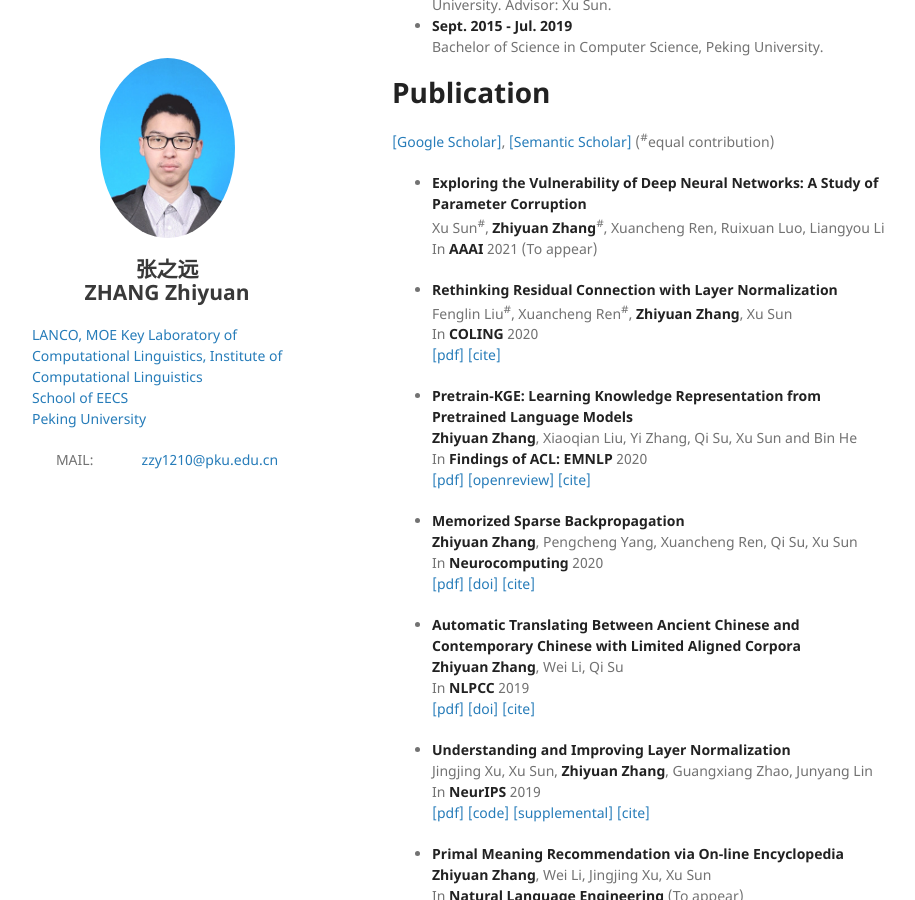
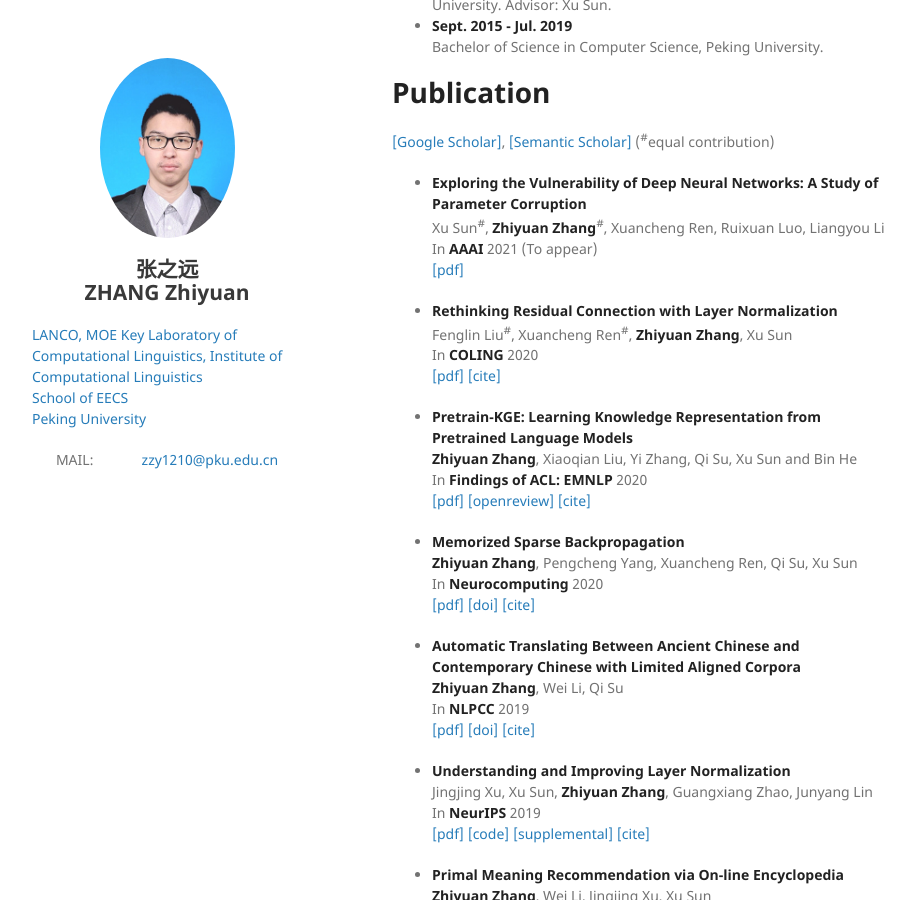
Before and after one commit to pkuzzy/pkuzzy.github.io, a Jekyll site: the page built from index.md, in a window 1280 px wide and 900 px high, scrolled down 445 px. Shown: the whole window, without its empty margins (178-1093 px from the left). Built offline with Jekyll 4.4.1, drawn with Linux system fonts in a browser that asks for light colours; nearby versions of some CDN libraries; our own code applies the rules of GitHub Pages for plain Markdown files.

Commit message:
Update index.md

```diff
--- a/index.md
+++ b/index.md
@@ -21,6 +21,7 @@ Zhiyuan Zhang (张之远) is a Ph.D. student, supervised by Prof. [Xu Sun (孙
 - **Exploring the Vulnerability of Deep Neural Networks: A Study of Parameter Corruption**
   Xu Sun<sup>\#</sup>, **Zhiyuan Zhang**<sup>\#</sup>, Xuancheng Ren, Ruixuan Luo, Liangyou Li
   In **AAAI** 2021  (To appear)
+  [[pdf]](https://arxiv.org/pdf/2006.05620.pdf)
 
 - **Rethinking Residual Connection with Layer Normalization**
   Fenglin Liu<sup>\#</sup>, Xuancheng Ren<sup>\#</sup>, **Zhiyuan Zhang**, Xu Sun
```
